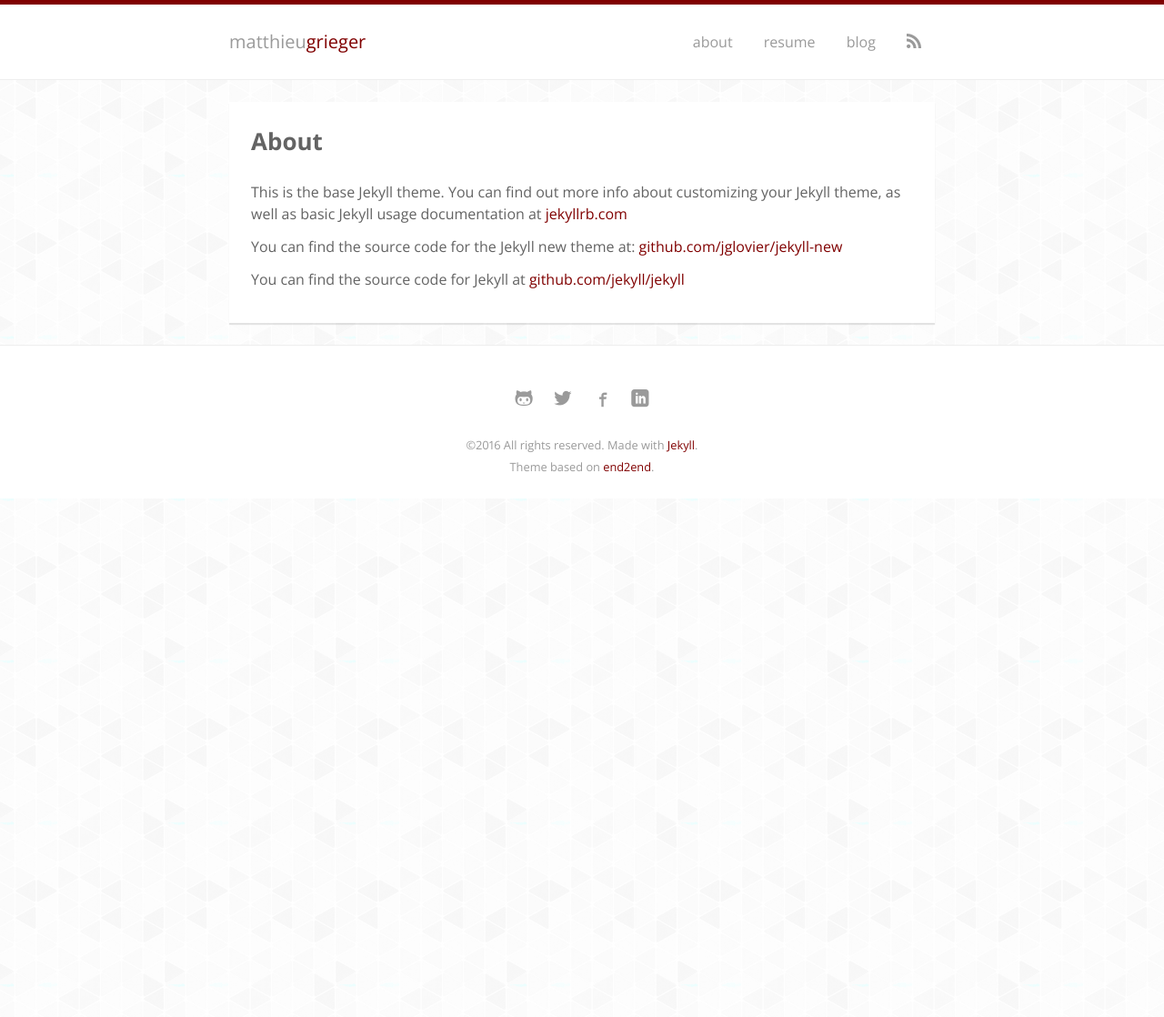
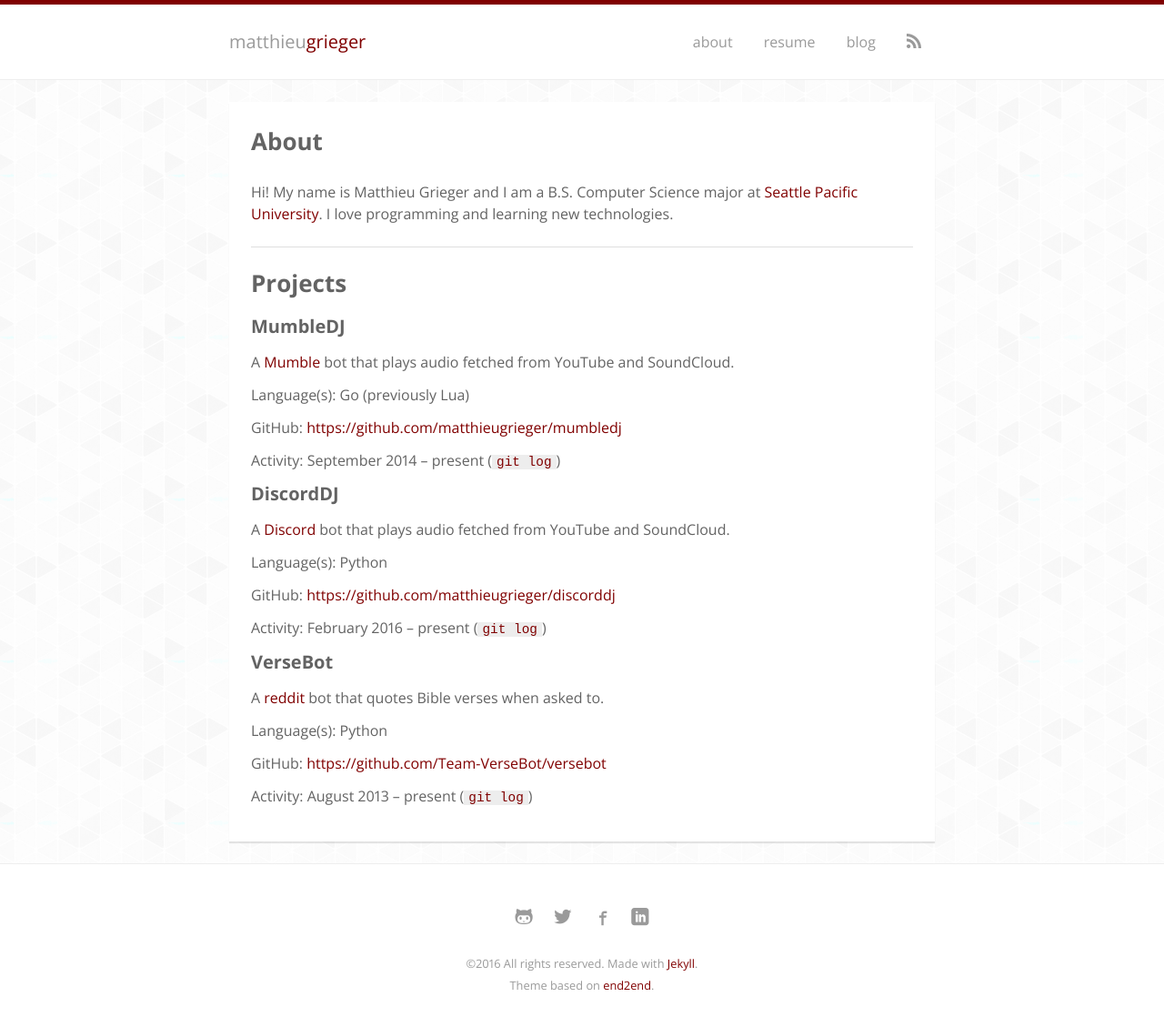
Before and after one commit to matthieugrieger/matthieugrieger.com, a Jekyll site: the page built from source/about.md, in a window 1280 px wide. Shown: the whole page at 91% size. Built offline with Jekyll 4.4.1, drawn with Linux system fonts in a browser that asks for light colours; nearby versions of some CDN libraries; some web fonts are replaced; before the commit the page ends 900 px from its top, so only the background shows below that.

Commit message:
Updated about page

```diff
--- a/source/about.md
+++ b/source/about.md
@@ -4,8 +4,37 @@
 permalink: /about/
 ---
 
-This is the base Jekyll theme. You can find out more info about customizing your Jekyll theme, as well as basic Jekyll usage documentation at [jekyllrb.com](http://jekyllrb.com/)
+Hi! My name is Matthieu Grieger and I am a B.S. Computer Science major at [Seattle Pacific University](https://spu.edu). I love programming and learning new technologies.
 
-You can find the source code for the Jekyll new theme at: [github.com/jglovier/jekyll-new](https://github.com/jglovier/jekyll-new)
+----
 
-You can find the source code for Jekyll at [github.com/jekyll/jekyll](https://github.com/jekyll/jekyll)
+## Projects
+
+#### MumbleDJ
+A [Mumble](https://wiki.mumble.info/wiki/Main_Page) bot that plays audio fetched from YouTube and SoundCloud.
+
+Language(s): Go (previously Lua)
+
+GitHub: [https://github.com/matthieugrieger/mumbledj](https://github.com/matthieugrieger/mumbledj)
+
+Activity: September 2014 -- present ([`git log`](https://github.com/matthieugrieger/mumbledj/commits/master))
+
+
+#### DiscordDJ
+A [Discord](https://discordapp.com/) bot that plays audio fetched from YouTube and SoundCloud.
+
+Language(s): Python
+
+GitHub: [https://github.com/matthieugrieger/discorddj](https://github.com/matthieugrieger/discorddj)
+
+Activity: February 2016 -- present ([`git log`](https://github.com/matthieugrieger/discorddj/commits/master))
+
+
+#### VerseBot
+A [reddit](https://reddit.com) bot that quotes Bible verses when asked to.
+
+Language(s): Python
+
+GitHub: [https://github.com/Team-VerseBot/versebot](https://github.com/Team-VerseBot/versebot)
+
+Activity: August 2013 -- present ([`git log`](https://github.com/Team-VerseBot/versebot/commits/master))
```
